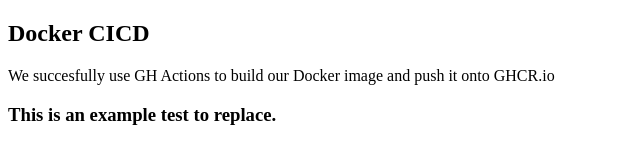
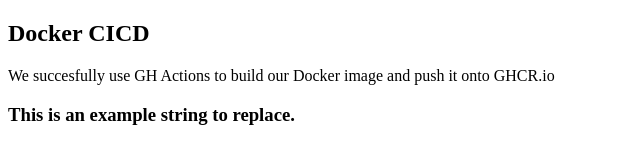
Before and after one commit to l4rm4nd/CICD-Example, a plain HTML site: page html/index.html in a window 1280 px wide. Shown: the full height of the page, 0-640 px from the left. Drawn offline with Linux system fonts and the light colour scheme.

Commit message:
Update index.html

```diff
--- a/html/index.html
+++ b/html/index.html
@@ -9,7 +9,7 @@
 <h2>Docker CICD</h2>
 <span>We succesfully use GH Actions to build our Docker image and push it onto GHCR.io</span>
 
-<h3>This is an example test to replace.</h3>
+<h3>This is an example string to replace.</h3>
 
 </body>
 </html>
```
